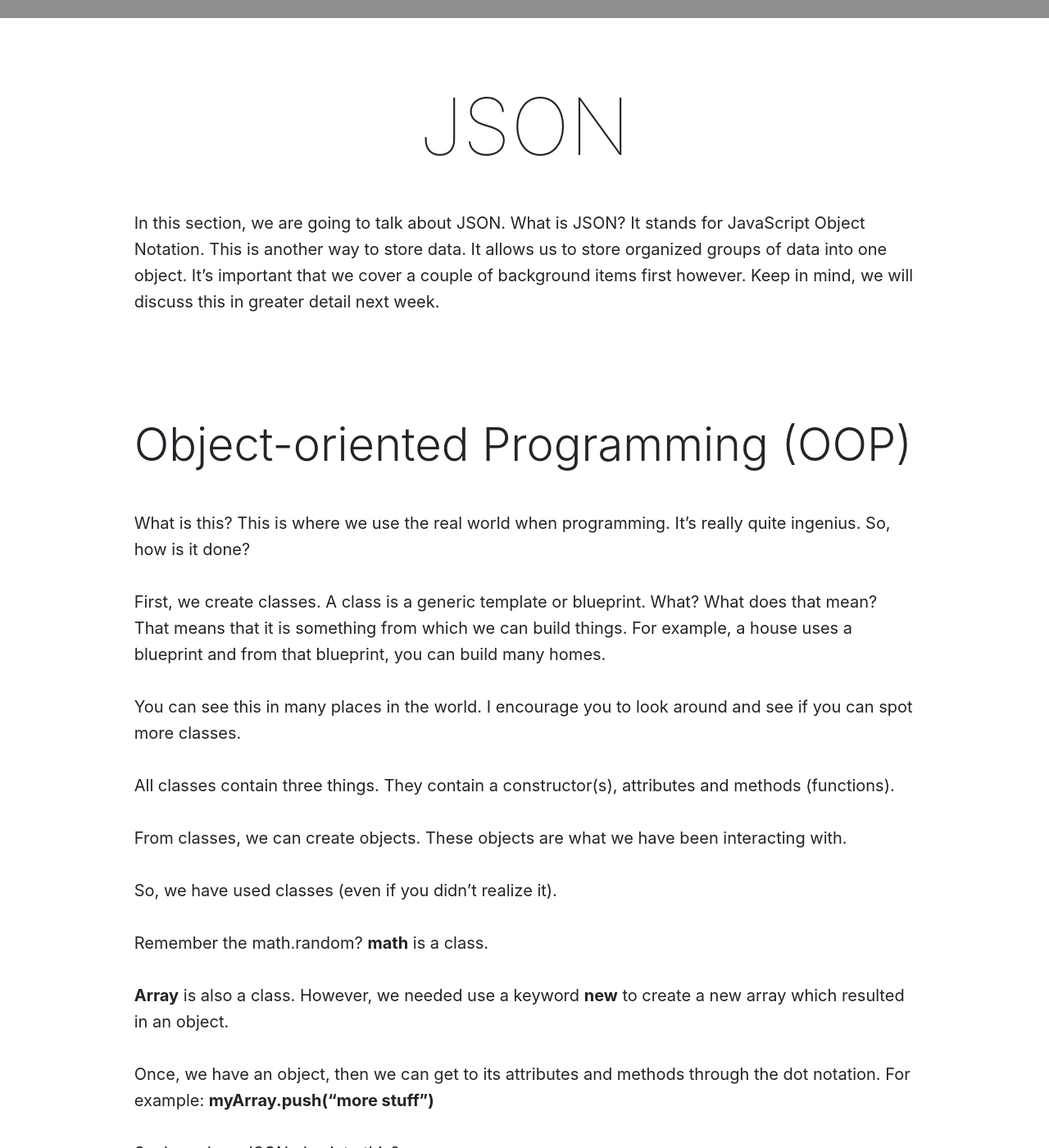
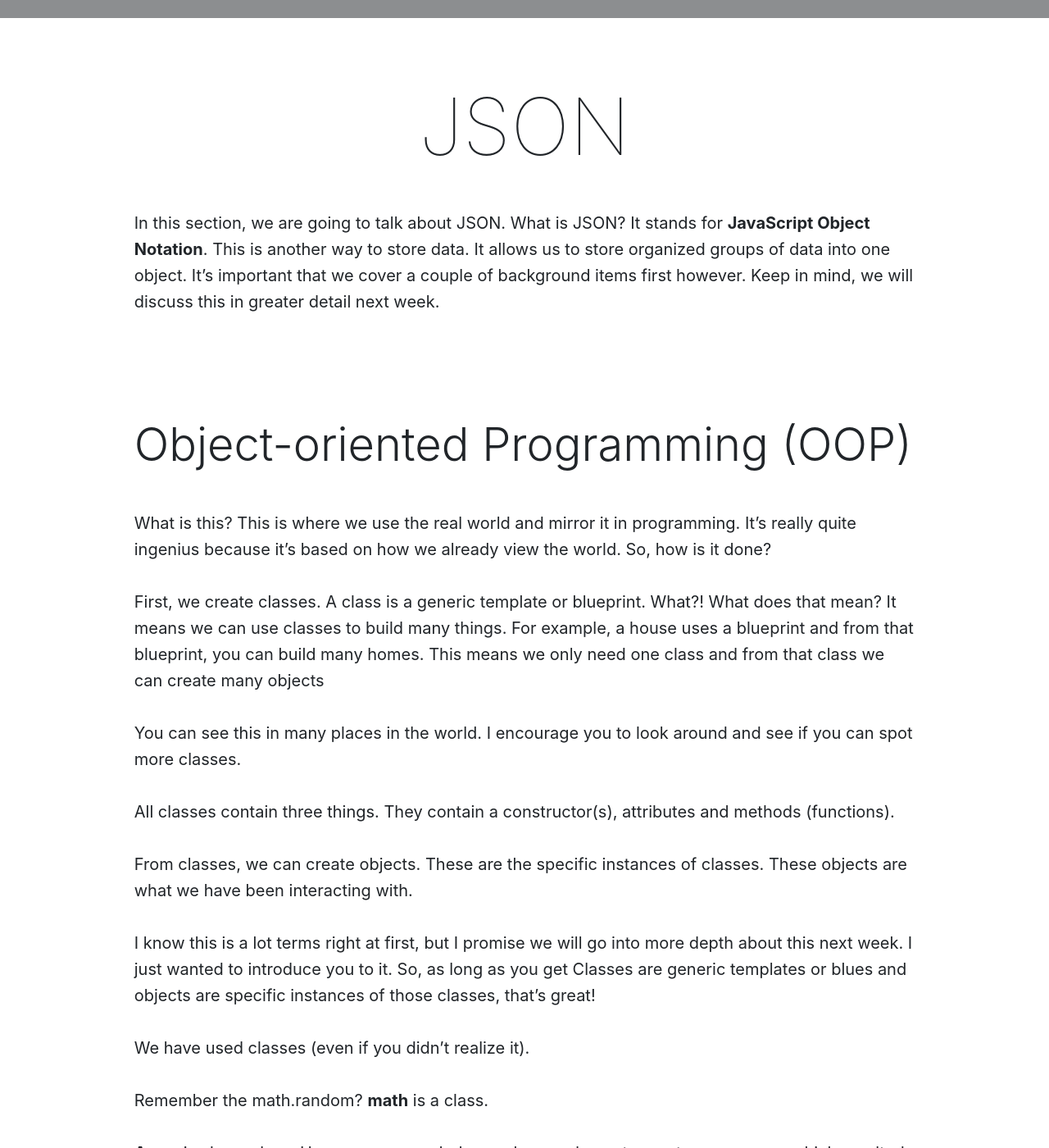
Before and after one commit to Montana-Media-Arts/441-web-tech-Spring2019-course, a Jekyll site: the page built from modules/week-6/_posts/2001-05-01-json.md, in a window 1280 px wide and 1400 px high, scrolled down 325 px. Shown: the whole window at 82% size. Built offline with Jekyll 4.4.1, drawn with Linux system fonts in a browser that asks for light colours; nearby versions of some CDN libraries; some of the changed text lies outside the part shown.

Commit message:
updated text and removed example

````diff
--- a/modules/week-6/_posts/2001-05-01-json.md
+++ b/modules/week-6/_posts/2001-05-01-json.md
@@ -6,25 +6,27 @@ jotted: false
 
 # JSON
 
-In this section, we are going to talk about JSON. What is JSON?  It stands for JavaScript Object Notation.  This is another way to store data.  It allows us to store organized groups of data into one object.  It's important that we cover a couple of background items first however.  Keep in mind, we will discuss this in greater detail next week.
+In this section, we are going to talk about JSON. What is JSON?  It stands for **JavaScript Object Notation**.  This is another way to store data.  It allows us to store organized groups of data into one object.  It's important that we cover a couple of background items first however.  Keep in mind, we will discuss this in greater detail next week.
 
 ## Object-oriented Programming (OOP)
 
-What is this? This is where we use the real world when programming.  It's really quite ingenius. So, how is it done?
+What is this? This is where we use the real world and mirror it in programming.  It's really quite ingenius because it's based on how we already view the world. So, how is it done?
 
-First, we create classes.  A class is a generic template or blueprint.  What?  What does that mean?  That means that it is something from which we can build things.  For example, a house uses a blueprint and from that blueprint, you can build many homes.
+First, we create classes.  A class is a generic template or blueprint.  What?!  What does that mean?  It means we can use classes to build many things.  For example, a house uses a blueprint and from that blueprint, you can build many homes.  This means we only need one class and from that class we can create many objects
 
 You can see this in many places in the world.  I encourage you to look around and see if you can spot more classes.
 
 All classes contain three things.  They contain a constructor(s), attributes and methods (functions).
 
-From classes, we can create objects.  These objects are what we have been interacting with.
+From classes, we can create objects.  These are the specific instances of classes.  These objects are what we have been interacting with.
 
-So, we have used classes (even if you didn't realize it).
+I know this is a lot terms right at first, but I promise we will go into more depth about this next week. I just wanted to introduce you to it.  So, as long as you get Classes are generic templates or blues and objects are specific instances of those classes, that's great!
+
+We have used classes (even if you didn't realize it).
 
 Remember the math.random?   **math** is a class.
 
-**Array** is also a class.  However, we needed use a keyword **new** to create a new array which resulted in an object.
+**Array** is also a class.  However, we needed use a keyword **new** to create a new array which resulted in an object being created.
 
 Once, we have an object, then we can get to its attributes and methods through the dot notation.  For example: **myArray.push("more stuff")**
 
@@ -53,9 +55,9 @@ We can create **JSON** objects like this:
 </html>
 ```
 
-Notice we use curly braces and then put together **value-key** pairs like **bike** and **Santa Cruz**.
+Notice we use curly braces to put together **value-key** pairs like **bike** and **Santa Cruz**.
 
-We can access a value out of our JSON object by using the dot operator and the key.  This returns to us the value associated with the key.
+We can access a value out of JSON by using the dot operator and the key.  This returns to us the value associated with the key. For example **information.bike**
 
 <iframe width="560" height="315" src="https://www.youtube.com/embed/cpxwEaH-6M0" frameborder="0" allow="accelerometer; autoplay; encrypted-media; gyroscope; picture-in-picture" allowfullscreen></iframe>
 
````
Also changed, not shown: modules/week-6/_posts/2001-01-01-review-arrays.md (+7 -5 lines), modules/week-6/_posts/2002-01-01-local-storage.md (+3 -1 lines), modules/week-6/_posts/2003-01-01-hands-on-work.md (+2 -0 lines), modules/week-6/_posts/2004-01-01-homework.md (+0 -7 lines).
